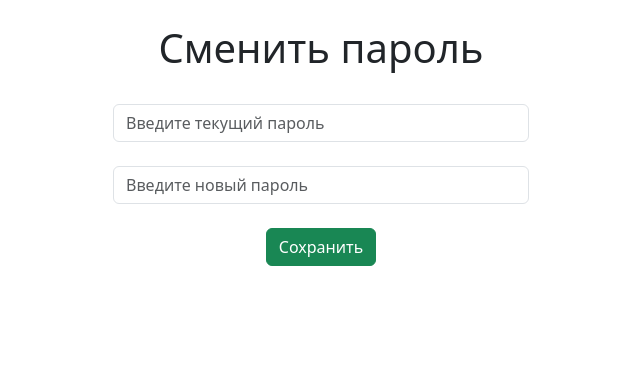
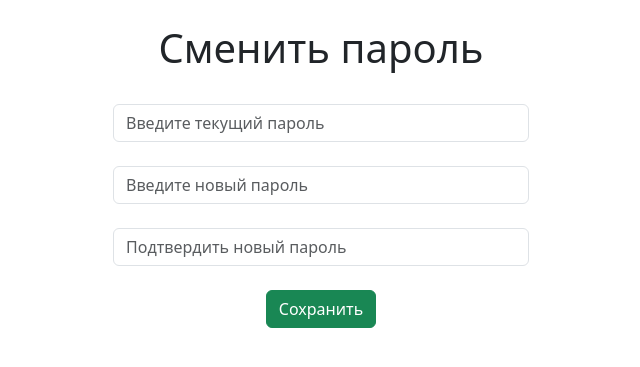
Before and after one commit to irawrr/TaskManager, a Django app: page /change in a window 1280 px wide. Shown: the part 73-440 px from the top of the page, without its empty margins (319-959 px from the left). Run offline with Django 4.2, Linux system fonts and the light colour scheme; a user stored in the database is signed in.

Commit message:
Добавила поле подтверждение нового пароля.

```diff
--- a/main/templates/main/change.html
+++ b/main/templates/main/change.html
@@ -17,6 +17,9 @@
               <div class="form-outline mb-4">
                   <input type="password" name="password" id="id_password" class="form-control" placeholder="Введите новый пароль">
               <div class="form-notch"><div class="form-notch-leading" style="width: 9px;"></div><div class="form-notch-middle" style="width: 64.8px;"></div><div class="form-notch-trailing"></div></div></div>
+              <div class="form-outline mb-4">
+                  <input type="password" name="password" id="id_password" class="form-control" placeholder="Подтвердить новый пароль">
+              <div class="form-notch"><div class="form-notch-leading" style="width: 9px;"></div><div class="form-notch-middle" style="width: 64.8px;"></div><div class="form-notch-trailing"></div></div></div>
                 <div class="CenteredButton" style="text-align: center">
               <button type="submit" class="btn btn-success btn-block mb-3">Сохранить</button>
                 </div>
```
